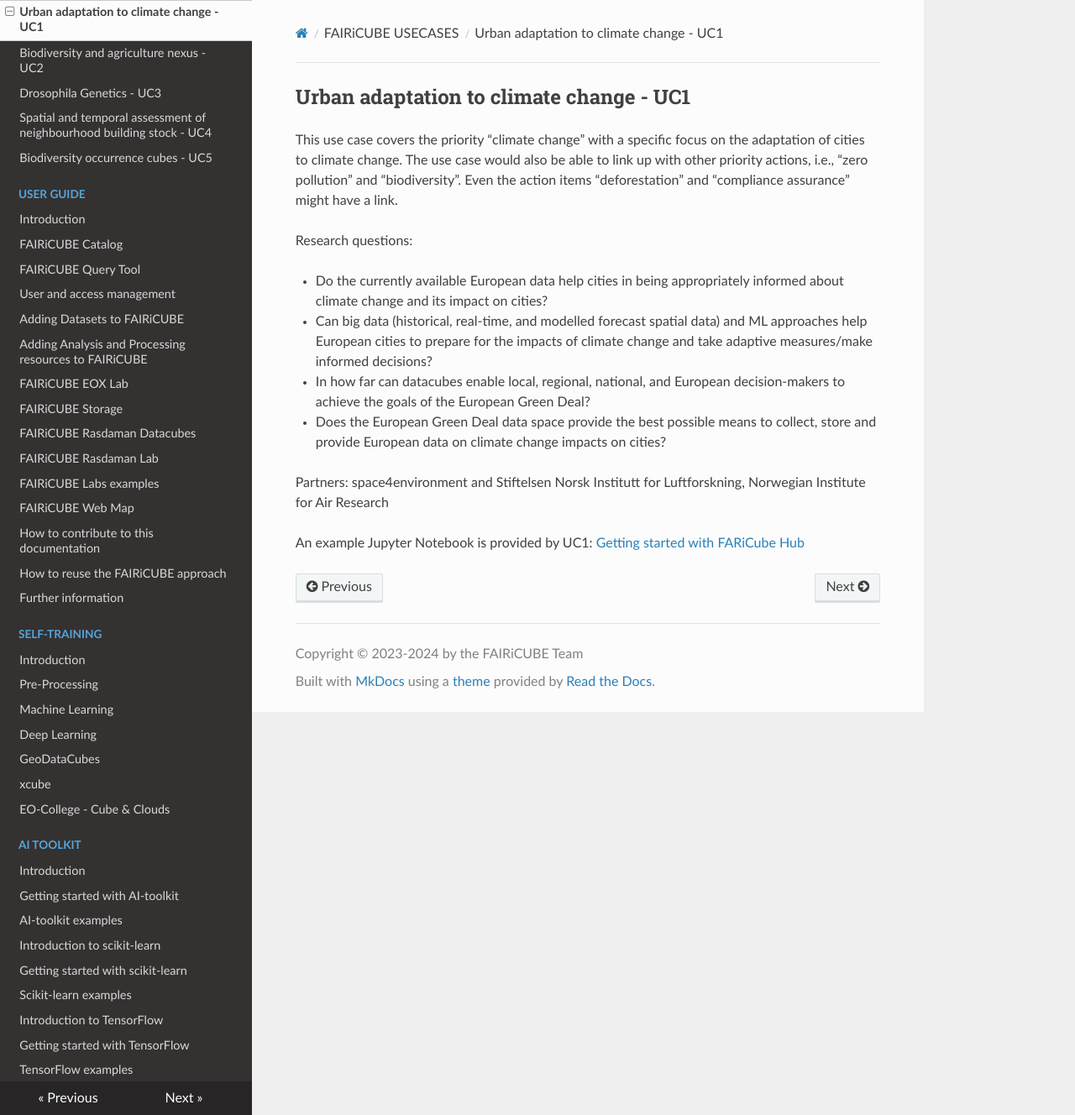
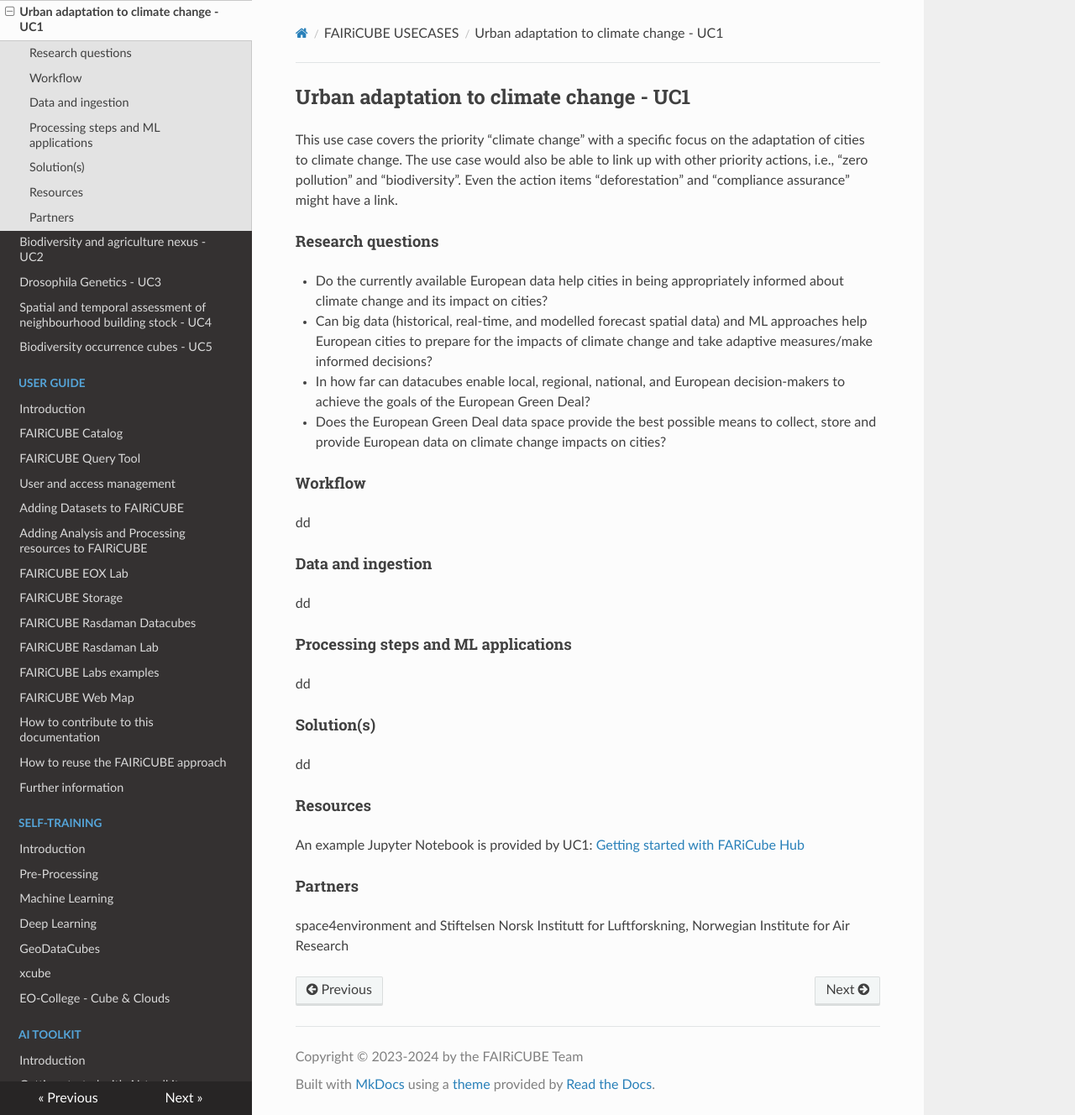
Before and after one commit to FAIRiCUBE/collaboration-platform, an MkDocs documentation site: the page built from docs/use_cases/urban_climate.md, in a window 1280 px wide and 1328 px high. Shown: the whole window at 84% size. Built offline with MkDocs 1.6.1, drawn with Linux system fonts in a browser that asks for light colours; nearby versions of some CDN libraries.

Commit message:
propose UC page structure

```diff
--- a/docs/use_cases/urban_climate.md
+++ b/docs/use_cases/urban_climate.md
@@ -3,15 +3,33 @@
 
 This use case covers the priority “climate change” with a specific focus on the adaptation of cities to climate change. The use case would also be able to link up with other priority actions, i.e., “zero pollution” and “biodiversity”. Even the action items “deforestation” and “compliance assurance” might have a link.
 
-Research questions:
+### Research questions
 
 * Do the currently available European data help cities in being appropriately informed about climate change and its impact on cities?
 * Can big data (historical, real-time, and modelled forecast spatial data) and ML approaches help European cities to prepare for the impacts of climate change and take adaptive measures/make informed decisions?
 * In how far can datacubes enable local, regional, national, and European decision-makers to achieve the goals of the European Green Deal?
 * Does the European Green Deal data space provide the best possible means to collect, store and provide European data on climate change impacts on cities?
 
+### Workflow
+dd
 
-Partners: space4environment and Stiftelsen Norsk Institutt for Luftforskning, Norwegian Institute for Air Research
+### Data and ingestion
+
+dd
+
+### Processing steps and ML applications
+
+dd
+
+### Solution(s)
+
+dd
 
 
+### Resources
+
 An example Jupyter Notebook is provided by UC1: [Getting started with FARiCube Hub](https://github.com/FAIRiCUBE/uc1-urban-climate/blob/master/notebooks/demo/demo_processing.ipynb)
+
+### Partners
+
+space4environment and Stiftelsen Norsk Institutt for Luftforskning, Norwegian Institute for Air Research
```
